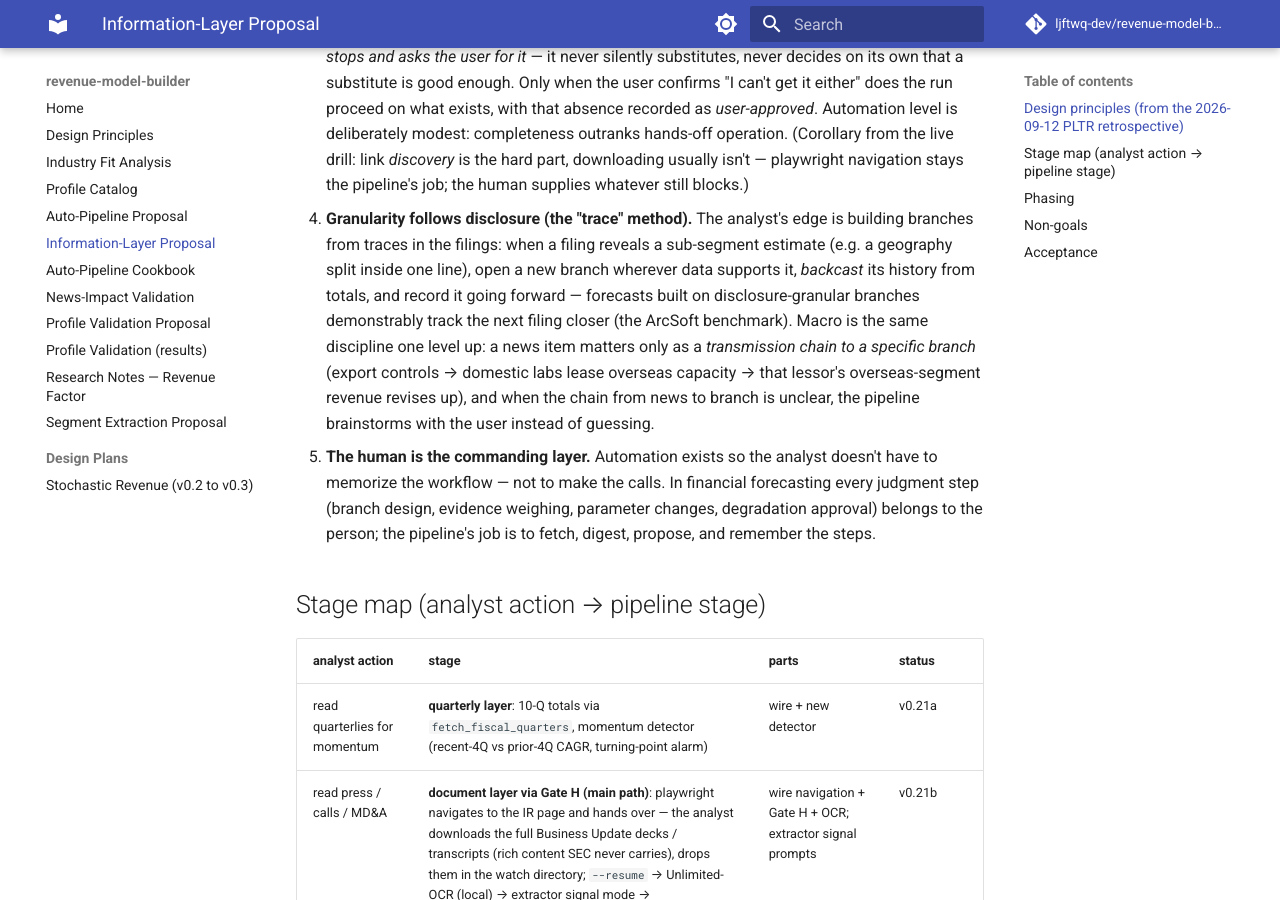
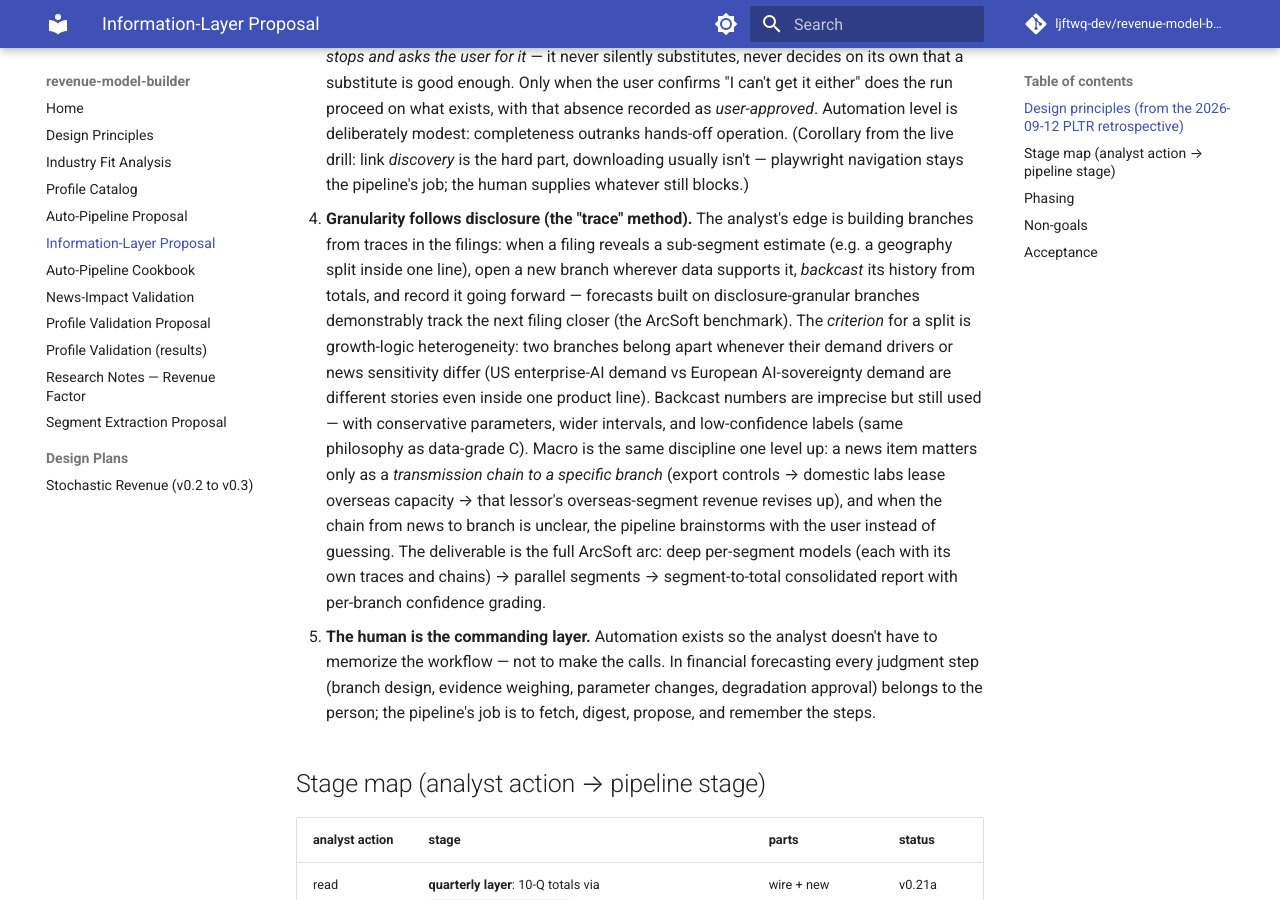
Before and after one commit to ljftwq-dev/revenue-model-builder, an MkDocs documentation site: the page built from docs/proposal-information-layer.md, in a window 1280 px wide and 900 px high, scrolled down 770 px. Built offline with MkDocs 1.6.1 and Material for MkDocs 9.7.7, drawn with Linux system fonts in a browser that asks for light colours; comment, search, counter and statistics services are not loaded.

Commit message:
docs(proposal): split criterion = growth-logic heterogeneity; backcast-conservative; full ArcSoft arc
The criterion for a split is differing demand drivers / news
sensitivity (US enterprise-AI vs European AI-sovereignty demand), not
mere disclosure availability. Backcast numbers stay in the model with
conservative parameters and low-confidence labels. Deliverable arc:
deep per-segment models -> parallel segments -> segment-to-total
consolidated report with per-branch confidence grading.

```diff
--- a/docs/proposal-information-layer.md
+++ b/docs/proposal-information-layer.md
@@ -42,12 +42,21 @@ stage — with the human where automation genuinely breaks.
    line), open a new branch wherever data supports it, *backcast* its
    history from totals, and record it going forward — forecasts built on
    disclosure-granular branches demonstrably track the next filing
-   closer (the ArcSoft benchmark). Macro is the same discipline one
+   closer (the ArcSoft benchmark). The *criterion* for a split is
+   growth-logic heterogeneity: two branches belong apart whenever their
+   demand drivers or news sensitivity differ (US enterprise-AI demand vs
+   European AI-sovereignty demand are different stories even inside one
+   product line). Backcast numbers are imprecise but still used — with
+   conservative parameters, wider intervals, and low-confidence labels
+   (same philosophy as data-grade C). Macro is the same discipline one
    level up: a news item matters only as a *transmission chain to a
    specific branch* (export controls → domestic labs lease overseas
    capacity → that lessor's overseas-segment revenue revises up), and
    when the chain from news to branch is unclear, the pipeline
-   brainstorms with the user instead of guessing.
+   brainstorms with the user instead of guessing. The deliverable is the
+   full ArcSoft arc: deep per-segment models (each with its own traces
+   and chains) → parallel segments → segment-to-total consolidated
+   report with per-branch confidence grading.
 4. **The human is the commanding layer.** Automation exists so the
    analyst doesn't have to memorize the workflow — not to make the
    calls. In financial forecasting every judgment step (branch design,
```
